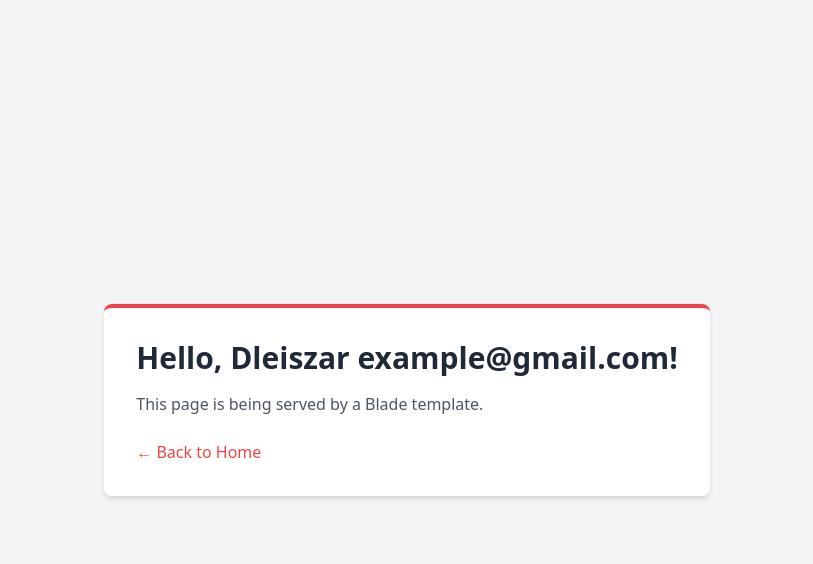
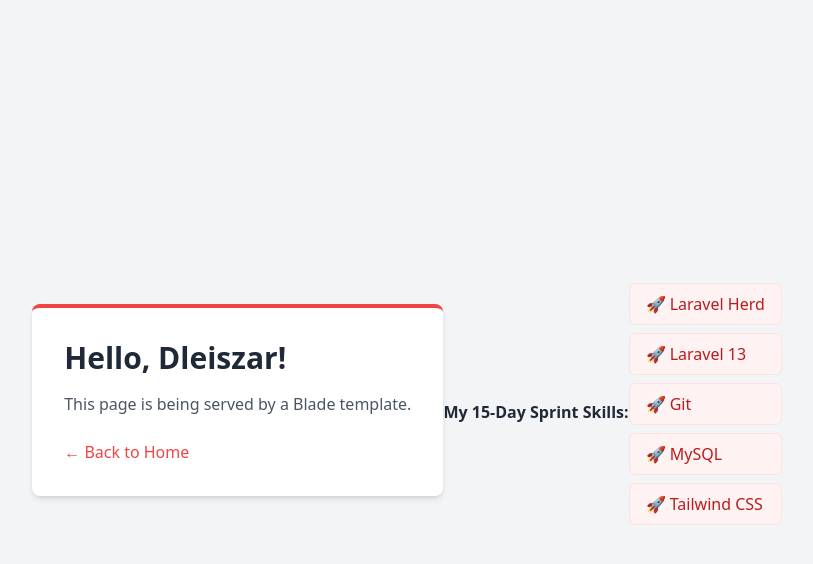
Before and after one commit to dleiszarjeisalther/my-first-app, a Laravel app: page /about in a window 1280 px wide. Shown: the top 564 px of the page, without its empty margins (233-1046 px from the left). Run offline with Laravel 12, Linux system fonts and the light colour scheme; some libraries are stand-ins or nearby versions.

Commit message:
Day 2: Mastered routing, views, and Blade loops

```diff
--- a/resources/views/about.blade.php
+++ b/resources/views/about.blade.php
@@ -6,9 +6,18 @@
 </head>
 <body class="bg-gray-100 flex items-center justify-center min-h-screen">
     <div class="bg-white p-8 rounded-lg shadow-md border-t-4 border-red-500">
-        <h1 class="text-3xl font-bold text-gray-800">Hello, {{ $user_name }} {{ $user_email }}!</h1>
+        <h1 class="text-3xl font-bold text-gray-800">Hello, {{ $user_name }}!</h1>
         <p class="mt-4 text-gray-600">This page is being served by a Blade template.</p>
         <a href="/" class="mt-6 inline-block text-red-500 hover:underline">← Back to Home</a>
     </div>
+
+    <h2 class="mt-6 font-semibold text-gray-800">My 15-Day Sprint Skills:</h2>
+    <ul class="mt-2 space-y-2">
+        @foreach($skills as $skill)
+            <li class="bg-red-50 text-red-700 px-4 py-2 rounded-md border border-red-100">
+                🚀 {{ $skill }}
+            </li>
+        @endforeach
+    </ul>
 </body>
 </html>
--- a/routes/web.php
+++ b/routes/web.php
@@ -7,10 +7,14 @@
 });
 
 Route::get('/about', function () {
-    $name = 'Dleiszar'; // Imagine this came from a database later
-    $email = 'example@gmail.com';
     return view('about', [
-        'user_name' => $name,
-        'user_email' => $email,
+        'user_name' => 'Dleiszar',
+        'skills' => [
+            'Laravel Herd',
+            'Laravel 13',
+            'Git',
+            'MySQL',
+            'Tailwind CSS'
+        ]
     ]);
 });
```
